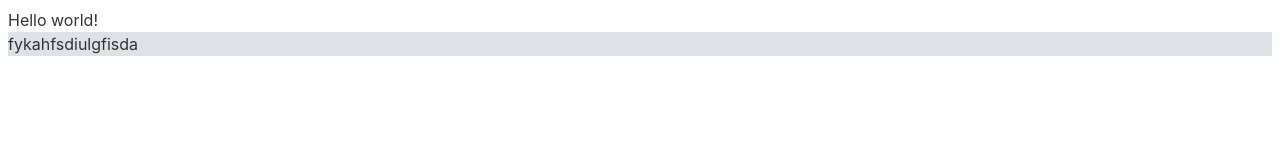
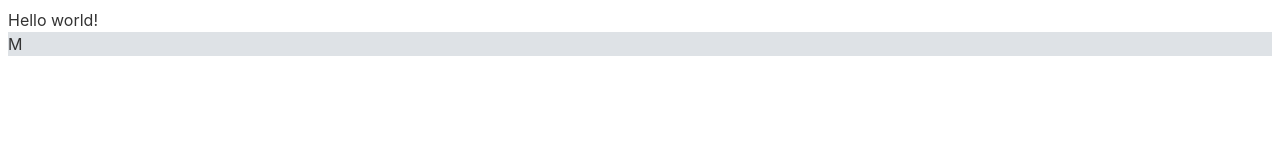
Before and after one commit to laynenet/general, a Svelte app: page / in a window 1280 px wide. Shown: the top 160 px of the page. Built offline with nearby package versions, Linux system fonts and the light colour scheme.

Commit message:
Initial Commit

```diff
--- a/src/App.svelte
+++ b/src/App.svelte
@@ -6,4 +6,4 @@
 
 <h1>Hello {name}!</h1>
 
-<p class="bg-light-800">fykahfsdiulgfisda</p>
+<p class="bg-light-800">M</p>
```
